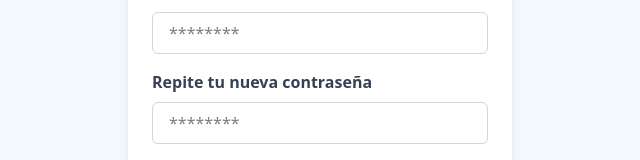
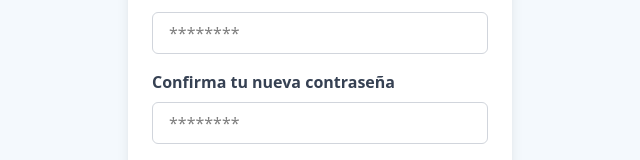
Before and after one commit to SandraLlamasRizo/crm-people, a React (Vite) app: page /resetpassword in a window 1280 px wide. Shown: the part 383-543 px from the top of the page, without its empty margins (320-960 px from the left). Built offline with nearby package versions, Linux system fonts and the light colour scheme.

Commit message:
revisión stilos

```diff
--- a/src/components/NavBar.jsx
+++ b/src/components/NavBar.jsx
@@ -7,7 +7,7 @@ function NavBar() {
   return (
     <div className="flex">
       {/* Sidebar fijo para pantallas grandes */}
-      <div className="hidden lg:flex flex-col p-5 m-5 bg-white text-gray-800 dark:text-gray-800 min-h-screen w-64 shadow-lg fixed z-50 rounded-2xl">
+      <div className="hidden md:flex flex-col p-5 m-5 bg-white text-gray-800 dark:text-gray-800 min-h-screen w-64 shadow-lg fixed z-50 rounded-2xl">
         {/* Logo */}
         <div className="flex flex-col items-center">
           <img
--- a/src/pages/PasswordReset.jsx
+++ b/src/pages/PasswordReset.jsx
@@ -36,7 +36,7 @@ function PasswordReset() {
                     </div>
                     <div className="mb-4">
                         <label htmlFor="password" className="block text-gray-700 font-semibold mb-2">
-                            Repite tu nueva contraseña
+                            Confirma tu nueva contraseña
                         </label>
                         <input
                             id="password"
--- a/src/routes.jsx
+++ b/src/routes.jsx
@@ -12,8 +12,8 @@ import LandingPage from "./pages/LandingPage";
 import Dasboard from "./pages/Dashboard";
 import DetailDepartments from "./pages/DetailDepartments";
 import PasswordReset from "./pages/PasswordReset";
-import EditEmployee from "./pages/EmployeeEdit";
 import Contacto from "./pages/Contacto";
+import EditEmployee from "./pages/EditEmployee";
 
 function MainRoutes() {
 
```
Also changed, not shown: src/pages/EditEmployee.jsx (renamed from src/pages/EmployeeEdit.jsx).
